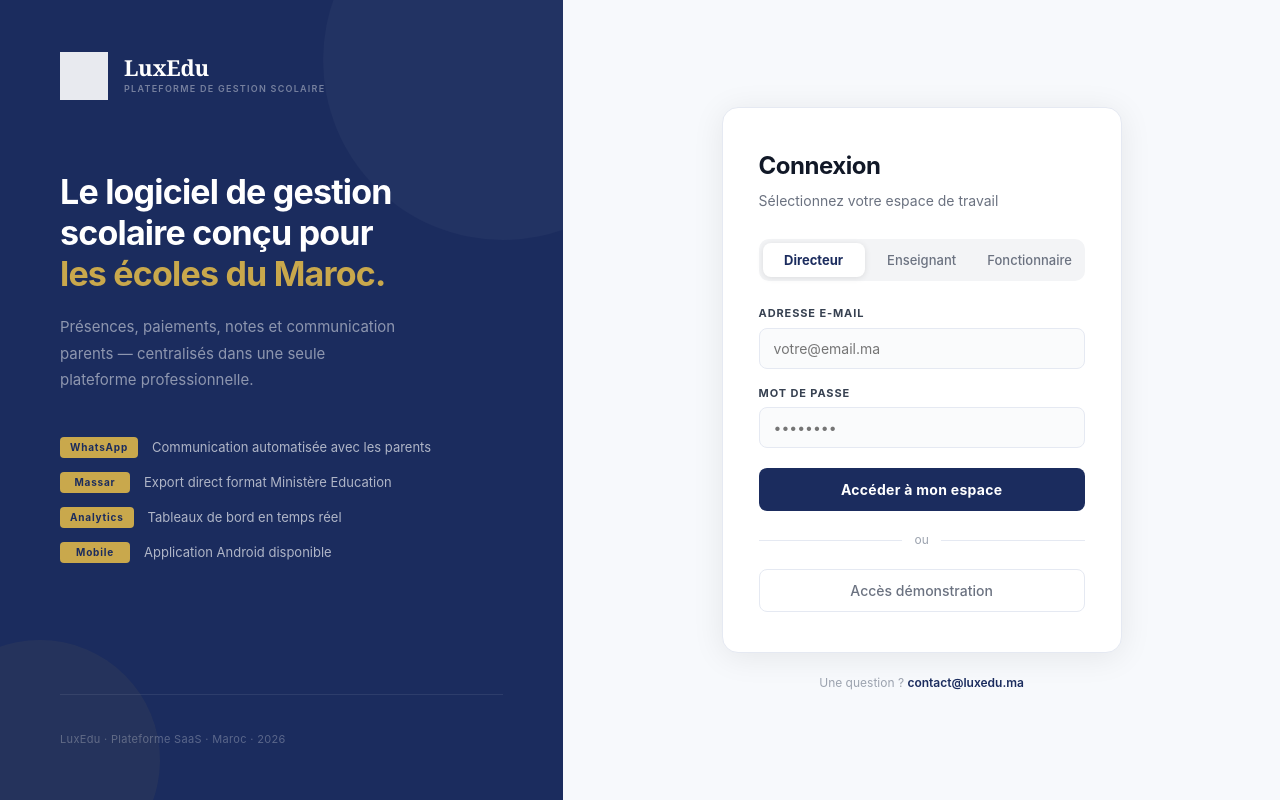
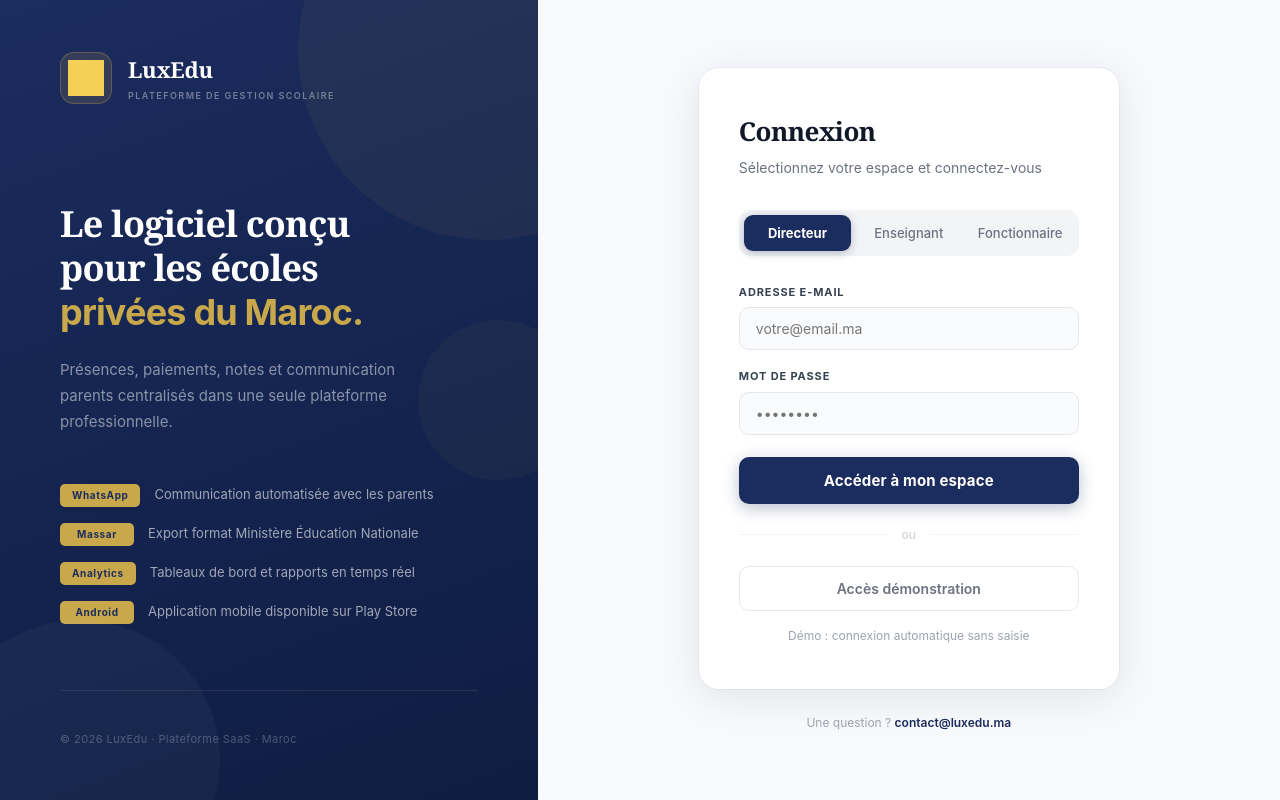
Before and after one commit to mezzaoui997-debug/luxedu, a React (Vite) app in the folder frontend/: page /login in a window 1280 px wide. Built offline with nearby package versions, Linux system fonts and the light colour scheme.

Commit message:
Login: refonte complete + logo gold + demo fix + symetrique

```diff
--- a/frontend/src/pages/Login.jsx
+++ b/frontend/src/pages/Login.jsx
@@ -4,183 +4,262 @@ import useAuthStore from '../store/authStore';
 import api from '../api/axios';
 
 const ROLES = [
-  { id: 'DIRECTOR',      label: 'Directeur',    demo: 'director@school.ma'      },
-  { id: 'TEACHER',       label: 'Enseignant',   demo: 'teacher@school.ma'       },
-  { id: 'FONCTIONNAIRE', label: 'Fonctionnaire',demo: 'fonctionnaire@school.ma' },
-];
-
-const FEATURES = [
-  { tag: 'WhatsApp',  text: 'Communication automatisée avec les parents' },
-  { tag: 'Massar',    text: 'Export direct format Ministère Education' },
-  { tag: 'Analytics', text: 'Tableaux de bord en temps réel' },
-  { tag: 'Mobile',    text: 'Application Android disponible' },
+  { id: 'DIRECTOR',      label: 'Directeur',     email: 'director@school.ma'      },
+  { id: 'TEACHER',       label: 'Enseignant',    email: 'teacher@school.ma'       },
+  { id: 'FONCTIONNAIRE', label: 'Fonctionnaire', email: 'fonctionnaire@school.ma' },
 ];
 
 export default function Login() {
-  const [role, setRole]         = useState('DIRECTOR');
-  const [email, setEmail]       = useState('');
+  const [role,     setRole]     = useState('DIRECTOR');
+  const [email,    setEmail]    = useState('');
   const [password, setPassword] = useState('');
-  const [loading, setLoading]   = useState(false);
-  const [error, setError]       = useState('');
+  const [loading,  setLoading]  = useState(false);
+  const [error,    setError]    = useState('');
   const navigate                = useNavigate();
   const { setAuth }             = useAuthStore();
 
-  const doLogin = async (em, pw, ro) => {
+  const login = async (em, pw) => {
     setLoading(true); setError('');
     try {
-      const r = await api.post('/auth/login', { email: em, password: pw, role: ro });
+      const r = await api.post('/auth/login', { email: em, password: pw });
       setAuth(r.data.token, r.data.user, r.data.school);
       navigate('/app');
-    } catch {
-      setError('Identifiants incorrects. Vérifiez votre email et mot de passe.');
+    } catch (err) {
+      setError(err?.response?.data?.error || 'Identifiants incorrects.');
     } finally { setLoading(false); }
   };
 
   const handleSubmit = (e) => {
     e.preventDefault();
     if (!email || !password) { setError('Veuillez remplir tous les champs.'); return; }
-    doLogin(email, password, role);
+    login(email, password);
   };
 
   const handleDemo = async () => {
     setLoading(true); setError('');
     try {
-      // Ensure demo accounts exist
       await api.post('/auth/demo-seed').catch(() => {});
-      const selected = ROLES.find(r => r.id === role);
-      setEmail(selected.demo);
-      setPassword('password123');
-      const r = await api.post('/auth/login', { email: selected.demo, password: 'password123', role });
-      setAuth(r.data.token, r.data.user, r.data.school);
-      navigate('/app');
-    } catch {
-      setError('Compte de démonstration indisponible. Contactez le support.');
-    } finally { setLoading(false); }
+      const r = ROLES.find(r => r.id === role);
+      await login(r.email, 'password123');
+    } catch (err) {
+      setError('Démo indisponible. Réessayez dans quelques instants.');
+      setLoading(false);
+    }
   };
 
-  const inputFocus = (e) => { e.target.style.borderColor = '#1B2C5E'; };
-  const inputBlur  = (e) => { e.target.style.borderColor = '#E5E9F2'; };
+  return (
+    <div style={{
+      display: 'flex', minHeight: '100vh',
+      fontFamily: "'Inter', -apple-system, BlinkMacSystemFont, sans-serif",
+      background: '#F7F9FC',
+    }}>
 
-  return (
-    <div style={{ display:'flex', minHeight:'100vh', fontFamily:"'Inter',-apple-system,BlinkMacSystemFont,sans-serif" }}>
-
-      {/* ── LEFT PANEL ── */}
-      <div style={{ width:'44%', background:'#1B2C5E', display:'flex', flexDirection:'column', padding:'52px 60px', position:'relative', overflow:'hidden' }}>
-        {/* Decorative circles */}
-        <div style={{ position:'absolute', top:-120, right:-120, width:360, height:360, borderRadius:'50%', background:'rgba(255,255,255,0.03)', pointerEvents:'none' }} />
-        <div style={{ position:'absolute', bottom:-80, left:-80, width:240, height:240, borderRadius:'50%', background:'rgba(201,168,76,0.06)', pointerEvents:'none' }} />
+      {/* ── LEFT ── */}
+      <div style={{
+        width: '42%', minHeight: '100vh',
+        background: 'linear-gradient(160deg, #1B2C5E 0%, #0F1D42 100%)',
+        display: 'flex', flexDirection: 'column',
+        padding: '52px 60px', position: 'relative', overflow: 'hidden',
+      }}>
+        {/* decorative circles */}
+        <div style={{ position:'absolute', top:-140, right:-140, width:380, height:380, borderRadius:'50%', background:'rgba(201,168,76,0.06)', pointerEvents:'none' }} />
+        <div style={{ position:'absolute', bottom:-100, left:-60, width:280, height:280, borderRadius:'50%', background:'rgba(255,255,255,0.03)', pointerEvents:'none' }} />
+        <div style={{ position:'absolute', top:'40%', right:-40, width:160, height:160, borderRadius:'50%', background:'rgba(201,168,76,0.04)', pointerEvents:'none' }} />
 
         {/* Logo */}
         <div style={{ display:'flex', alignItems:'center', gap:16, marginBottom:72 }}>
-          <img src="/luxedu-logo.png" alt="LuxEdu" style={{ width:48, height:48, objectFit:'contain', filter:'brightness(0) invert(1)', opacity:0.9 }} />
+          <div style={{
+            width:52, height:52, borderRadius:14,
+            background:'rgba(201,168,76,0.15)',
+            border:'1.5px solid rgba(201,168,76,0.3)',
+            display:'flex', alignItems:'center', justifyContent:'center',
+            overflow:'hidden',
+          }}>
+            <img src="/luxedu-logo.png" alt="LuxEdu"
+              style={{ width:36, height:36, objectFit:'contain', filter:'brightness(0) saturate(100%) invert(75%) sepia(45%) saturate(500%) hue-rotate(5deg)' }}
+              onError={e => {
+                e.target.style.display = 'none';
+                e.target.parentElement.innerHTML = '<span style="font-family:Georgia,serif;font-size:20px;font-weight:700;color:#C9A84C">L</span>';
+              }}
+            />
+          </div>
           <div>
-            <div style={{ fontFamily:"'Georgia',serif", fontSize:22, fontWeight:700, color:'#fff', letterSpacing:'-0.3px', lineHeight:1 }}>LuxEdu</div>
-            <div style={{ fontSize:9, fontWeight:600, letterSpacing:'0.14em', color:'rgba(255,255,255,0.4)', marginTop:4 }}>PLATEFORME DE GESTION SCOLAIRE</div>
+            <div style={{ fontFamily:"'Georgia',serif", fontSize:22, fontWeight:700, color:'#FFFFFF', letterSpacing:'-0.3px' }}>LuxEdu</div>
+            <div style={{ fontSize:9, fontWeight:600, letterSpacing:'0.16em', color:'rgba(255,255,255,0.4)', marginTop:3, textTransform:'uppercase' }}>Plateforme de Gestion Scolaire</div>
           </div>
         </div>
 
         {/* Headline */}
-        <div style={{ flex:1 }}>
-          <div style={{ fontSize:34, fontWeight:700, color:'#fff', lineHeight:1.2, letterSpacing:'-0.8px', marginBottom:20 }}>
-            Le logiciel de gestion<br />
-            scolaire conçu pour<br />
-            <span style={{ color:'#C9A84C' }}>les écoles du Maroc.</span>
+        <div style={{ flex:1, display:'flex', flexDirection:'column', justifyContent:'center' }}>
+          <div style={{ fontFamily:"'Georgia',serif", fontSize:36, fontWeight:700, color:'#FFFFFF', lineHeight:1.22, letterSpacing:'-0.8px', marginBottom:22 }}>
+            Le logiciel conçu<br />
+            pour les écoles<br />
+            <span style={{ color:'#C9A84C' }}>privées du Maroc.</span>
           </div>
-          <p style={{ fontSize:15, color:'rgba(255,255,255,0.5)', lineHeight:1.75, fontWeight:400, marginBottom:44, maxWidth:340 }}>
-            Présences, paiements, notes et communication parents — centralisés dans une seule plateforme professionnelle.
+          <p style={{ fontSize:15, color:'rgba(255,255,255,0.5)', lineHeight:1.75, marginBottom:48, maxWidth:340, fontWeight:400 }}>
+            Présences, paiements, notes et communication parents centralisés dans une seule plateforme professionnelle.
           </p>
-          <div style={{ display:'flex', flexDirection:'column', gap:14 }}>
-            {FEATURES.map(f => (
-              <div key={f.tag} style={{ display:'flex', alignItems:'center', gap:14 }}>
-                <span style={{ fontSize:10, fontWeight:700, letterSpacing:'0.08em', color:'#1B2C5E', background:'#C9A84C', padding:'3px 10px', borderRadius:4, flexShrink:0, minWidth:70, textAlign:'center' }}>{f.tag}</span>
-                <span style={{ fontSize:13, color:'rgba(255,255,255,0.65)', fontWeight:400 }}>{f.text}</span>
+
+          {/* Feature pills */}
+          <div style={{ display:'flex', flexDirection:'column', gap:16 }}>
+            {[
+              ['WhatsApp',  'Communication automatisée avec les parents'],
+              ['Massar',    'Export format Ministère Éducation Nationale'],
+              ['Analytics', 'Tableaux de bord et rapports en temps réel'],
+              ['Android',   'Application mobile disponible sur Play Store'],
+            ].map(([tag, text]) => (
+              <div key={tag} style={{ display:'flex', alignItems:'center', gap:14 }}>
+                <span style={{
+                  fontSize:10, fontWeight:700, letterSpacing:'0.06em',
+                  color:'#1B2C5E', background:'#C9A84C',
+                  padding:'4px 12px', borderRadius:5,
+                  flexShrink:0, minWidth:74, textAlign:'center',
+                }}>{tag}</span>
+                <span style={{ fontSize:13, color:'rgba(255,255,255,0.6)', fontWeight:400 }}>{text}</span>
               </div>
             ))}
           </div>
         </div>
 
-        {/* Footer */}
-        <div style={{ paddingTop:32, borderTop:'1px solid rgba(255,255,255,0.08)', marginTop:32 }}>
-          <span style={{ fontSize:11, color:'rgba(255,255,255,0.28)', letterSpacing:'0.03em' }}>LuxEdu · Plateforme SaaS · Maroc · 2026</span>
+        {/* Bottom */}
+        <div style={{ paddingTop:36, borderTop:'1px solid rgba(255,255,255,0.08)', marginTop:40 }}>
+          <span style={{ fontSize:11, color:'rgba(255,255,255,0.25)', letterSpacing:'0.04em' }}>
+            © 2026 LuxEdu · Plateforme SaaS · Maroc
+          </span>
         </div>
       </div>
 
-      {/* ── RIGHT PANEL ── */}
-      <div style={{ flex:1, background:'#F7F9FC', display:'flex', alignItems:'center', justifyContent:'center', padding:'48px 40px' }}>
-        <div style={{ width:'100%', maxWidth:400 }}>
+      {/* ── RIGHT ── */}
+      <div style={{
+        flex:1, display:'flex', alignItems:'center', justifyContent:'center',
+        padding:'40px',
+      }}>
+        <div style={{ width:'100%', maxWidth:420 }}>
 
           {/* Card */}
-          <div style={{ background:'#fff', borderRadius:16, padding:'40px 36px', boxShadow:'0 4px 32px rgba(0,0,0,0.08)', border:'1px solid #E5E9F2' }}>
-
-            <div style={{ marginBottom:28 }}>
-              <div style={{ fontSize:24, fontWeight:700, color:'#111827', letterSpacing:'-0.5px', marginBottom:6 }}>Connexion</div>
-              <div style={{ fontSize:14, color:'#6B7280', fontWeight:400 }}>Sélectionnez votre espace de travail</div>
+          <div style={{
+            background:'#FFFFFF', borderRadius:20,
+            padding:'44px 40px',
+            boxShadow:'0 8px 40px rgba(0,0,0,0.09), 0 0 0 1px rgba(0,0,0,0.04)',
+          }}>
+            {/* Header */}
+            <div style={{ marginBottom:32 }}>
+              <h1 style={{ fontSize:26, fontWeight:700, color:'#111827', letterSpacing:'-0.6px', marginBottom:6, fontFamily:"'Georgia',serif" }}>
+                Connexion
+              </h1>
+              <p style={{ fontSize:14, color:'#6B7280', fontWeight:400 }}>
+                Sélectionnez votre espace et connectez-vous
+              </p>
             </div>
 
-            {/* Role tabs */}
-            <div style={{ display:'grid', gridTemplateColumns:'repeat(3,1fr)', gap:6, marginBottom:24, background:'#F3F4F6', borderRadius:10, padding:4 }}>
+            {/* Role selector */}
+            <div style={{ background:'#F3F4F6', borderRadius:12, padding:5, display:'grid', gridTemplateColumns:'repeat(3,1fr)', gap:4, marginBottom:28 }}>
               {ROLES.map(r => (
-                <button key={r.id} onClick={() => setRole(r.id)} style={{
-                  padding:'9px 4px', border:'none', borderRadius:8, fontSize:13, fontWeight:role===r.id?700:500,
-                  cursor:'pointer', fontFamily:'inherit', transition:'all .15s',
-                  background: role===r.id ? '#fff' : 'transparent',
-                  color: role===r.id ? '#1B2C5E' : '#6B7280',
-                  boxShadow: role===r.id ? '0 1px 6px rgba(0,0,0,0.1)' : 'none',
-                }}>
+                <button key={r.id} onClick={() => { setRole(r.id); setError(''); }}
+                  style={{
+                    padding:'10px 6px', border:'none', borderRadius:9, fontSize:13,
+                    fontWeight: role === r.id ? 700 : 500,
+                    cursor:'pointer', fontFamily:'inherit', transition:'all .18s',
+                    background: role === r.id ? '#1B2C5E' : 'transparent',
+                    color: role === r.id ? '#FFFFFF' : '#6B7280',
+                    boxShadow: role === r.id ? '0 2px 8px rgba(27,44,94,0.3)' : 'none',
+                  }}>
                   {r.label}
                 </button>
               ))}
             </div>
 
-            {/* Fields */}
-            <form onSubmit={handleSubmit} style={{ display:'flex', flexDirection:'column', gap:16 }}>
-              <div>
-                <label style={{ display:'block', fontSize:11, fontWeight:700, color:'#374151', letterSpacing:'0.08em', textTransform:'uppercase', marginBottom:6 }}>Adresse e-mail</label>
-                <input type="email" value={email} onChange={e=>setEmail(e.target.value)}
-                  onFocus={inputFocus} onBlur={inputBlur}
+            {/* Form */}
+            <form onSubmit={handleSubmit}>
+              <div style={{ marginBottom:18 }}>
+                <label style={{ display:'block', fontSize:11, fontWeight:700, color:'#374151', letterSpacing:'0.08em', textTransform:'uppercase', marginBottom:7 }}>
+                  Adresse e-mail
+                </label>
+                <input
+                  type="email" value={email} onChange={e => setEmail(e.target.value)}
                   placeholder="votre@email.ma"
-                  style={{ width:'100%', padding:'11px 14px', border:'1.5px solid #E5E9F2', borderRadius:8, fontSize:14, color:'#111827', background:'#FAFBFC', outline:'none', fontFamily:'inherit', boxSizing:'border-box', transition:'border-color .15s' }}
+                  style={{
+                    width:'100%', padding:'12px 16px', border:'1.5px solid #E5E7EB',
+                    borderRadius:10, fontSize:14, color:'#111827', background:'#FAFBFC',
+                    outline:'none', fontFamily:'inherit', transition:'border-color .15s',
+                    boxSizing:'border-box',
+                  }}
+                  onFocus={e => e.target.style.borderColor = '#1B2C5E'}
+                  onBlur={e  => e.target.style.borderColor = '#E5E7EB'}
                 />
               </div>
-              <div>
-                <label style={{ display:'block', fontSize:11, fontWeight:700, color:'#374151', letterSpacing:'0.08em', textTransform:'uppercase', marginBottom:6 }}>Mot de passe</label>
-                <input type="password" value={password} onChange={e=>setPassword(e.target.value)}
-                  onFocus={inputFocus} onBlur={inputBlur}
+
+              <div style={{ marginBottom:22 }}>
+                <label style={{ display:'block', fontSize:11, fontWeight:700, color:'#374151', letterSpacing:'0.08em', textTransform:'uppercase', marginBottom:7 }}>
+                  Mot de passe
+                </label>
+                <input
+                  type="password" value={password} onChange={e => setPassword(e.target.value)}
                   placeholder="••••••••"
-                  style={{ width:'100%', padding:'11px 14px', border:'1.5px solid #E5E9F2', borderRadius:8, fontSize:14, color:'#111827', background:'#FAFBFC', outline:'none', fontFamily:'inherit', boxSizing:'border-box', transition:'border-color .15s' }}
+                  style={{
+                    width:'100%', padding:'12px 16px', border:'1.5px solid #E5E7EB',
+                    borderRadius:10, fontSize:14, color:'#111827', background:'#FAFBFC',
+                    outline:'none', fontFamily:'inherit', transition:'border-color .15s',
+                    boxSizing:'border-box',
+                  }}
+                  onFocus={e => e.target.style.borderColor = '#1B2C5E'}
+                  onBlur={e  => e.target.style.borderColor = '#E5E7EB'}
                 />
               </div>
 
               {error && (
-                <div style={{ background:'#FEF2F2', border:'1px solid #FECACA', borderRadius:8, padding:'10px 14px', fontSize:13, color:'#DC2626', lineHeight:1.5 }}>
+                <div style={{
+                  background:'#FEF2F2', border:'1px solid #FECACA',
+                  borderRadius:10, padding:'11px 16px',
+                  fontSize:13, color:'#DC2626', lineHeight:1.5, marginBottom:18,
+                }}>
                   {error}
                 </div>
               )}
 
-              <button type="submit" disabled={loading} style={{ width:'100%', padding:'13px', background: loading ? '#6B7280' : '#1B2C5E', color:'#fff', border:'none', borderRadius:8, fontSize:14, fontWeight:700, cursor: loading ? 'default' : 'pointer', letterSpacing:'0.02em', fontFamily:'inherit', marginTop:4, transition:'background .2s' }}>
-                {loading ? 'Connexion en cours...' : 'Accéder à mon espace'}
+              <button type="submit" disabled={loading} style={{
+                width:'100%', padding:'14px', background: loading ? '#9CA3AF' : '#1B2C5E',
+                color:'#FFFFFF', border:'none', borderRadius:10,
+                fontSize:15, fontWeight:700, cursor: loading ? 'default' : 'pointer',
+                letterSpacing:'0.01em', fontFamily:'inherit', transition:'all .2s',
+                boxShadow: loading ? 'none' : '0 4px 16px rgba(27,44,94,0.3)',
+              }}>
+                {loading ? 'Connexion...' : 'Accéder à mon espace'}
               </button>
             </form>
 
             {/* Divider */}
-            <div style={{ display:'flex', alignItems:'center', gap:12, margin:'20px 0' }}>
-              <div style={{ flex:1, height:1, background:'#E5E9F2' }} />
-              <span style={{ fontSize:12, color:'#9CA3AF' }}>ou</span>
-              <div style={{ flex:1, height:1, background:'#E5E9F2' }} />
+            <div style={{ display:'flex', alignItems:'center', gap:14, margin:'22px 0' }}>
+              <div style={{ flex:1, height:1, background:'#F3F4F6' }} />
+              <span style={{ fontSize:12, color:'#D1D5DB', fontWeight:500 }}>ou</span>
+              <div style={{ flex:1, height:1, background:'#F3F4F6' }} />
             </div>
 
-            <button onClick={handleDemo} disabled={loading} style={{ width:'100%', padding:'12px', background:'transparent', color:'#6B7280', border:'1.5px solid #E5E9F2', borderRadius:8, fontSize:14, fontWeight:500, cursor:'pointer', fontFamily:'inherit', transition:'all .15s' }}
-              onMouseEnter={e=>{ e.target.style.borderColor='#1B2C5E'; e.target.style.color='#1B2C5E'; }}
-              onMouseLeave={e=>{ e.target.style.borderColor='#E5E9F2'; e.target.style.color='#6B7280'; }}>
+            {/* Demo button */}
+            <button onClick={handleDemo} disabled={loading} style={{
+              width:'100%', padding:'13px', background:'transparent',
+              color:'#6B7280', border:'1.5px solid #E5E7EB',
+              borderRadius:10, fontSize:14, fontWeight:600,
+              cursor: loading ? 'default' : 'pointer', fontFamily:'inherit', transition:'all .18s',
+            }}
+              onMouseEnter={e => { if (!loading) { e.currentTarget.style.borderColor='#C9A84C'; e.currentTarget.style.color='#92700A'; } }}
+              onMouseLeave={e => { e.currentTarget.style.borderColor='#E5E7EB'; e.currentTarget.style.color='#6B7280'; }}>
               Accès démonstration
             </button>
+
+            {/* Info */}
+            <p style={{ marginTop:16, textAlign:'center', fontSize:12, color:'#9CA3AF' }}>
+              Démo : connexion automatique sans saisie
+            </p>
           </div>
 
-          {/* Footer */}
-          <div style={{ marginTop:20, textAlign:'center', fontSize:12, color:'#9CA3AF', lineHeight:1.6 }}>
+          {/* Footer link */}
+          <p style={{ marginTop:24, textAlign:'center', fontSize:12, color:'#9CA3AF', lineHeight:1.6 }}>
             Une question ?{' '}
-            <a href="mailto:contact@luxedu.ma" style={{ color:'#1B2C5E', textDecoration:'none', fontWeight:600 }}>contact@luxedu.ma</a>
-          </div>
+            <a href="mailto:contact@luxedu.ma" style={{ color:'#1B2C5E', textDecoration:'none', fontWeight:600 }}>
+              contact@luxedu.ma
+            </a>
+          </p>
         </div>
       </div>
     </div>
```
